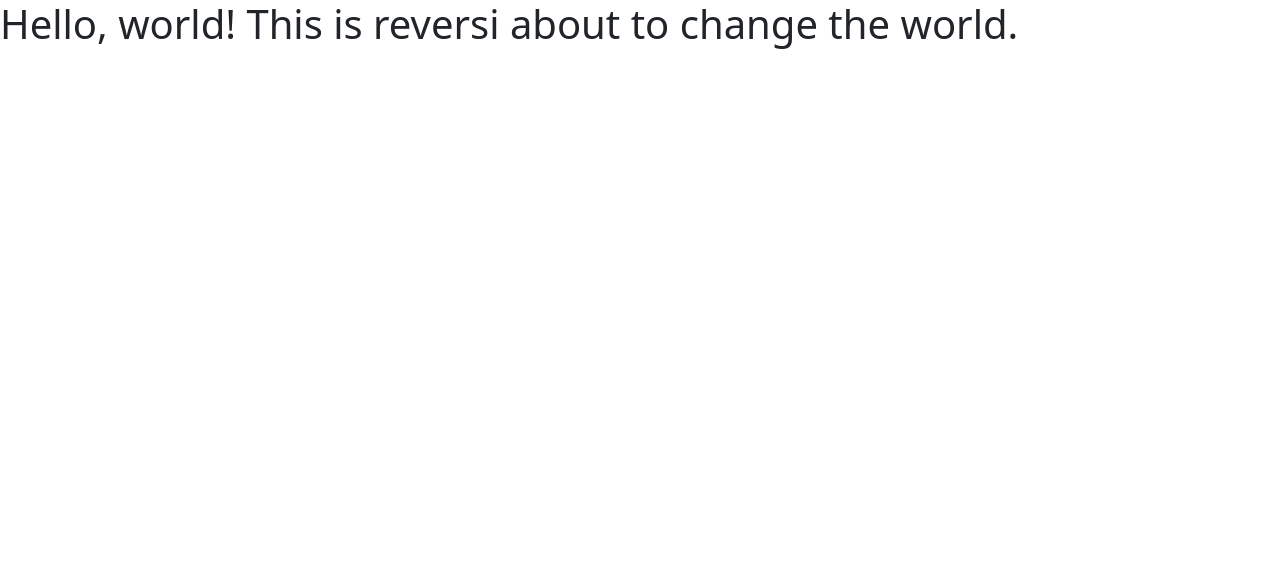
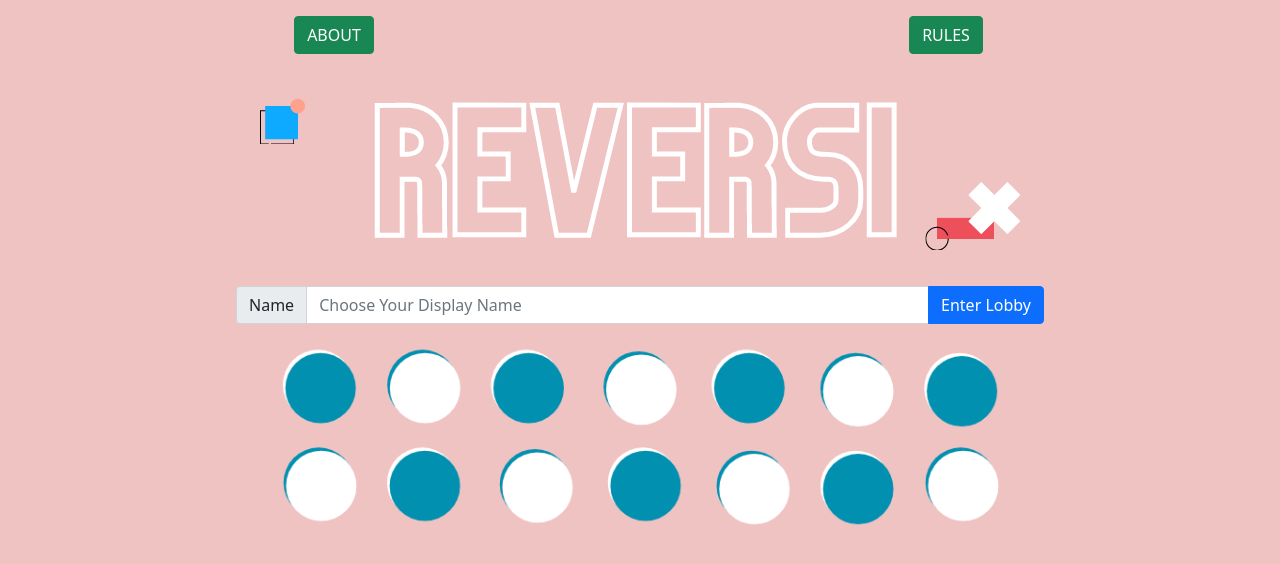
Before and after one commit to mfalegre/reversi-alegre, a website: page public/index.html in a window 1280 px wide. Drawn offline with nearby package versions, Linux system fonts and the light colour scheme.

Commit message:
Creating entrance pages

```diff
--- a/public/index.html
+++ b/public/index.html
@@ -6,17 +6,57 @@
     <meta name="viewport" content="width=device-width, initial-scale=1">
 
     <!-- Bootstrap CSS -->
-    <link href="https://cdn.jsdelivr.net/npm/bootstrap@5.0.0/dist/css/bootstrap.min.css" rel="stylesheet" integrity="sha384-wEmeIV1mKuiNpC+IOBjI7aAzPcEZeedi5yW5f2yOq55WWLwNGmvvx4Um1vskeMj0" crossorigin="anonymous">
-
-    <title>Hello, world! This is reversi about to change the world.</title>
+    <link href="https://cdn.jsdelivr.net/npm/bootstrap@5.0.1/dist/css/bootstrap.min.css" rel="stylesheet" integrity="sha384-+0n0xVW2eSR5OomGNYDnhzAbDsOXxcvSN1TPprVMTNDbiYZCxYbOOl7+AMvyTG2x" crossorigin="anonymous">
+    <style>
+      body{
+        background-color: rgb(240, 195, 195);
+      }
+    </style>
+    <title>Reversi</title>
   </head>
   <body>
-    <h1>Hello, world! This is reversi about to change the world.</h1>
+
+    <div class="container-fluid">
+      <div class="row m-3">
+        <div class="col text-center">
+          <a class="btn btn-success text-nowrap" href="about.html">ABOUT</a>
+        </div>
+        <div class="col text-center">
+          <a class="btn btn-success text-nowrap" href="https://en.wikipedia.org/wiki/Reversi">RULES</a>
+        </div>
+
+</div>
+      </div>
+
+      <div class="row m-3">
+        <div class="col text-center">
+          <img class="img-fluid" src="assets/images/top-splash.png" alt="Reversi Logo 1"/>
+        </div>
+
+      </div>
+
+
+      <div class="row align-items-center justify-content-center m-3">
+        <div class="col-8">
+          <div class="input-group">
+          <span class="input-group-text" id="displayName">Name</span>
+          <input type="text" class="form-control text-nowrap/ id="nameInput" placeholder="Choose Your Display Name" aria-label="Enter your display name for use while playing Reversi" aria-describedby="displayName">
+          <button type="submit" class="btn btn-primary text-nowrap" id="lobbyButton" onclick="window.location='lobby.html'">Enter Lobby</button>
+
+      </div>
+
+
+      <div class="row m-3">
+        <div class="col text-center">
+          <img class="img-fluid" src="assets/images/bottom-splash.png" alt="Five Reversi Tokens"/>
+      </div>
+
+    </div>
 
     <!-- Optional JavaScript; choose one of the two! -->
 
     <!-- Option 1: Bootstrap Bundle with Popper -->
-    <script src="https://cdn.jsdelivr.net/npm/bootstrap@5.0.0/dist/js/bootstrap.bundle.min.js" integrity="sha384-p34f1UUtsS3wqzfto5wAAmdvj+osOnFyQFpp4Ua3gs/ZVWx6oOypYoCJhGGScy+8" crossorigin="anonymous"></script>
+    <script src="https://cdn.jsdelivr.net/npm/bootstrap@5.0.1/dist/js/bootstrap.bundle.min.js" integrity="sha384-gtEjrD/SeCtmISkJkNUaaKMoLD0//ElJ19smozuHV6z3Iehds+3Ulb9Bn9Plx0x4" crossorigin="anonymous"></script>
 
   </body>
 </html>
```
Also changed, not shown: public/about.html (added, +41 -0 lines), public/lobby.html (added, +37 -0 lines), public/assets/images/bottom-splash.png (added), public/assets/images/top-splash.png (added).
